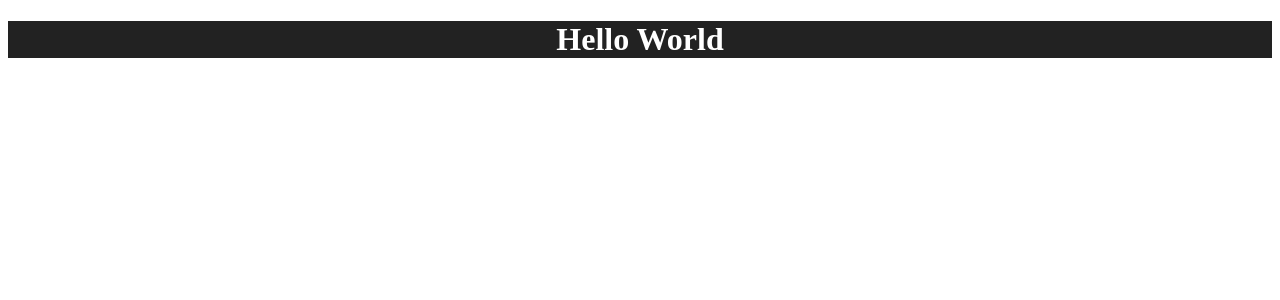
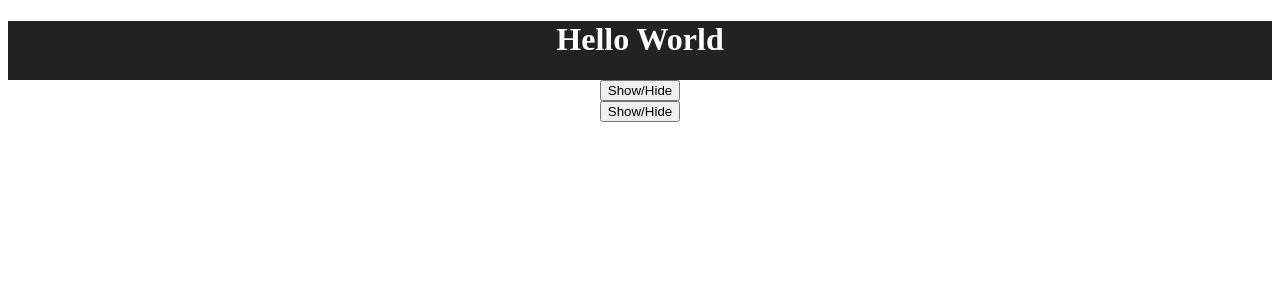
Before and after one commit to rmemory/react-projects, a React app: page / in a window 1280 px wide. Shown: the top 300 px of the page. Built offline with nearby package versions, Linux system fonts and the light colour scheme.

Commit message:
Add initial toggle

```diff
--- a/src/components/App.css
+++ b/src/components/App.css
@@ -3,3 +3,10 @@
 	background-color: #222;
 	color: white;
 }
+
+.Body {
+	text-align: center;
+	background-color: white;
+	margin: 0px;
+	color: black;
+}
--- a/src/components/App.jsx
+++ b/src/components/App.jsx
@@ -4,22 +4,22 @@ import {
 	BrowserRouter as
 	Router, // Switch, Route, Link,
 } from 'react-router-dom';
+import Toggle from './Toggle.jsx';
 
 import css from './App.css'; // eslint-disable-line no-unused-vars
 
 const App = () => (
 	<Router>
 		<div className="App">
-			<h1>Hello World</h1>
-			{/* <header>
-				<Link to="/">  eslint-disable-line
-					<h1>Hello World</h1>
-				</Link>
+			<header>
+				<h1>Hello World</h1>
 			</header>
-			<Switch>
-				<Route exact path="/" component={App} />
-				<Route path="/:id" component={App} />
-			</Switch> */}
+			<body className="Body">
+				<Toggle />
+				<Toggle>
+					<h1>Wow this is neat</h1>
+				</Toggle>
+			</body>
 		</div>
 	</Router>
 );
--- /dev/null
+++ b/src/components/Toggle.jsx
@@ -0,0 +1,30 @@
+import React, { Component } from 'react';
+
+export default class Toggle extends Component {
+	state = {
+		on: false,
+	}
+
+	toggle = () => {
+		this.setState({
+			on: !this.state.on,
+		});
+	}
+
+	render() {
+		return (
+			<div>
+				{
+					!this.props.children && this.state.on &&
+						<h1>Toggle Me</h1>
+				}
+				{
+					this.props.children && this.state.on &&
+						this.props.children
+				}
+
+				<button onClick={this.toggle}>Show/Hide</button>
+			</div>
+		);
+	}
+}
```
